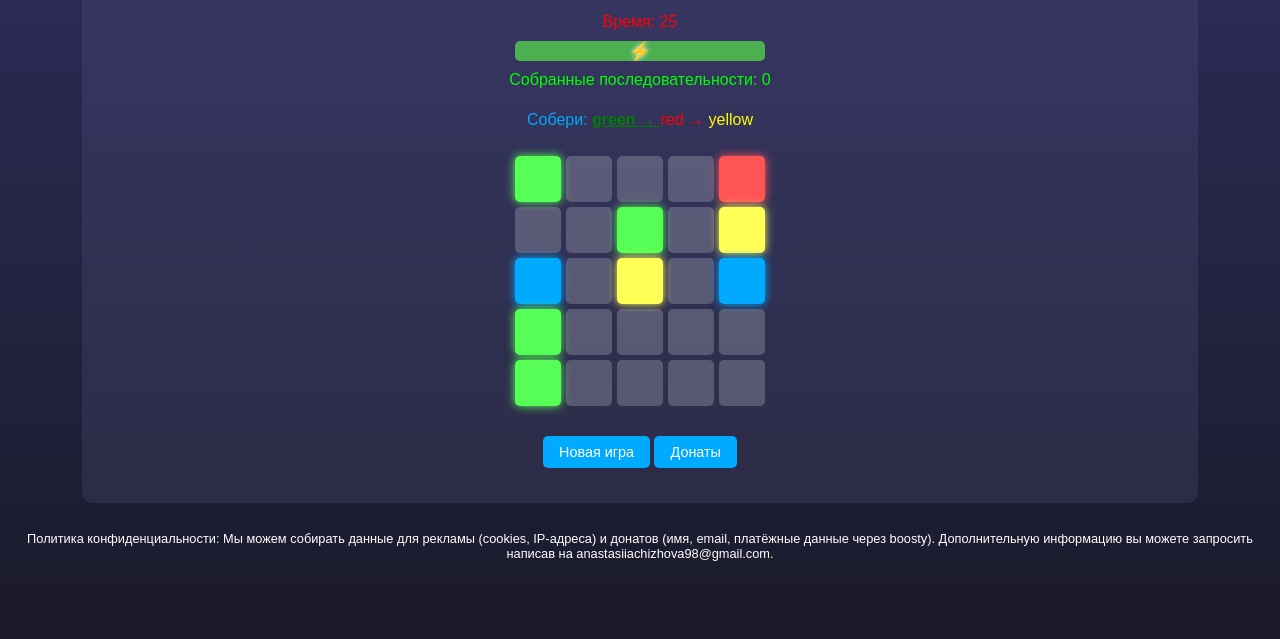
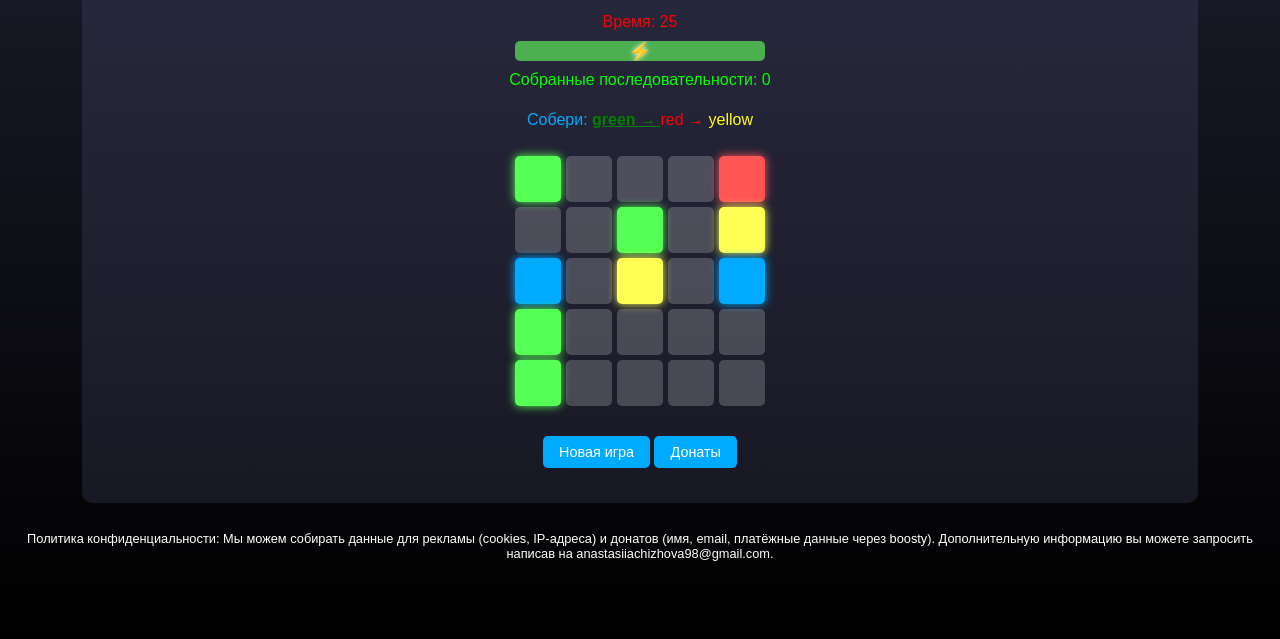
Before and after one commit to AnastasiaChizhova1/Space-Energy-Collector, a website: page index.html in a window 1280 px wide. Shown: the part 161-800 px from the top of the page. Drawn offline with Linux system fonts and the light colour scheme.

Commit message:
Update styles.css

```diff
--- a/styles.css
+++ b/styles.css
@@ -1,5 +1,5 @@
 body {
-    background: linear-gradient(to bottom, #2e2e5f, #1a1a2a); /* Фон страницы */
+    background: linear-gradient(to bottom, #1e1e2f, #000000); /* Фон страницы */
     color: white; /* Цвет текста по умолчанию (например, заголовки, текст в футере) */
     min-height: 100vh;
     display: flex;
```
